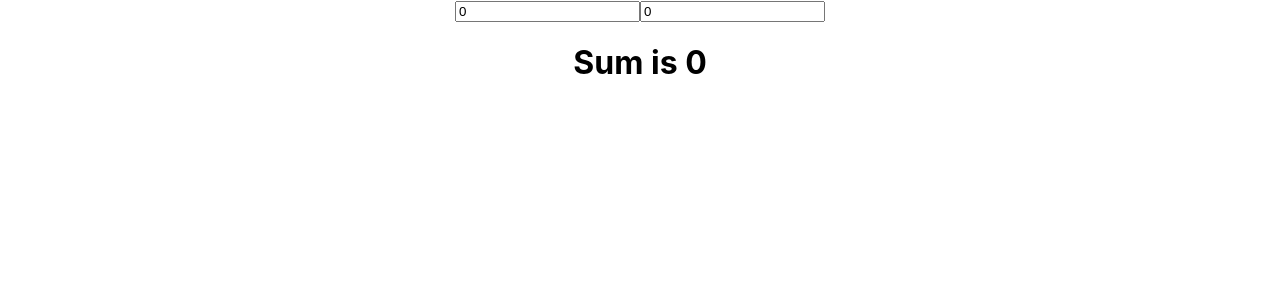
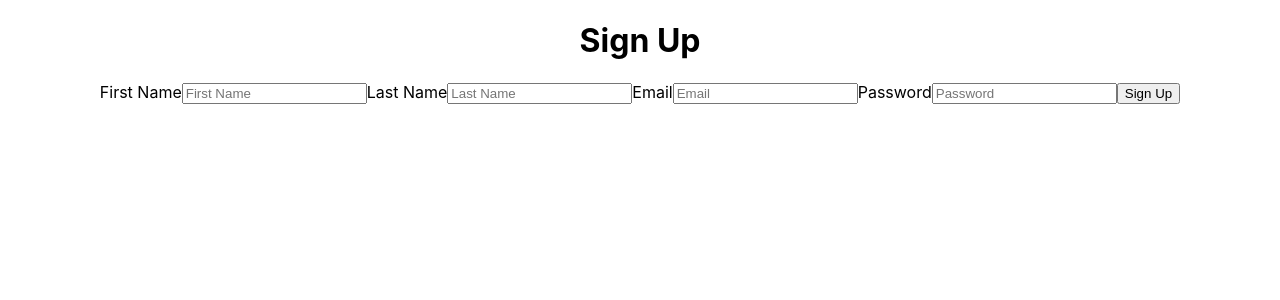
Before and after one commit to manjotsinghgulati/week3-RJ7-CipherSchools, a React (Create React App) app in the folder React/first-app/: page / in a window 1280 px wide. Shown: the top 300 px of the page. Built offline with nearby package versions, Linux system fonts and the light colour scheme.

Commit message:
Form Validation

```diff
--- a/React/first-app/src/App.js
+++ b/React/first-app/src/App.js
@@ -3,6 +3,7 @@ import Test from './components/Test'
 import AllUserList from './components/AllUserList'
 import Name from './components/Name'
 import SumNumber from './components/SumNumber';
+import SignUpForm from './components/SignUpForm';
 
 function App() {
   return (
@@ -11,7 +12,8 @@ function App() {
 
     {/* <AllUserList /> */}
     {/* <Name /> */}
-    <SumNumber />
+    {/* <SumNumber /> */}
+    <SignUpForm />
 
     </div>
   );
--- /dev/null
+++ b/React/first-app/src/components/SignUpForm.js
@@ -0,0 +1,81 @@
+import React from 'react';
+
+const SignUpForm = () => {
+    const [state, setState] = React.useState({
+        firstName: '',
+        lastName: '',
+        email: '',
+        password: ''
+    });
+
+    const handleChange = (e) => {
+        const { name, value } = e.target;
+        setState({
+            ...state,
+            [name]: value
+        });
+    };
+
+
+    return(
+        <div>
+            <h1>Sign Up</h1>
+            <form
+                onSubmit={(e) => {
+                    e.preventDefault();
+                    if (isValidUser ({
+                        firstName: state.firstName,
+                        lastName: state.lastName,
+                        email: state.email,
+                        password: state.password
+                        })
+                    )
+                    {console.log("User is Valid" ,state);}
+                }}
+
+            >
+                <label>First Name</label>
+                <input
+                name={"firstName"}
+                type={"text" }
+                placeholder="First Name"
+                value={state.firstName}
+                onChange={handleChange}
+                />
+
+                <label>Last Name</label>
+                <input
+                name={"lastName"}
+                type={"text"}
+                placeholder="Last Name"
+                value={state.lastName}
+                onChange={handleChange}
+                />
+
+                <label>Email</label>
+                <input
+                name={"email"}
+                type={"email"}
+                placeholder="Email"
+                value={state.email}
+                onChange={handleChange}
+                />
+
+                <label>Password</label>
+                <input
+                name={"password"}
+                type={"password"}
+                placeholder="Password"
+                value={state.password}
+                onChange={handleChange}
+                />
+
+                <button type={"submit"}>Sign Up</button>
+
+            </form>
+        </div>
+    )
+
+}
+
+export default SignUpForm;
```
Also changed, not shown: React/first-app/src/components/Validator.js (added, +21 -0 lines).
